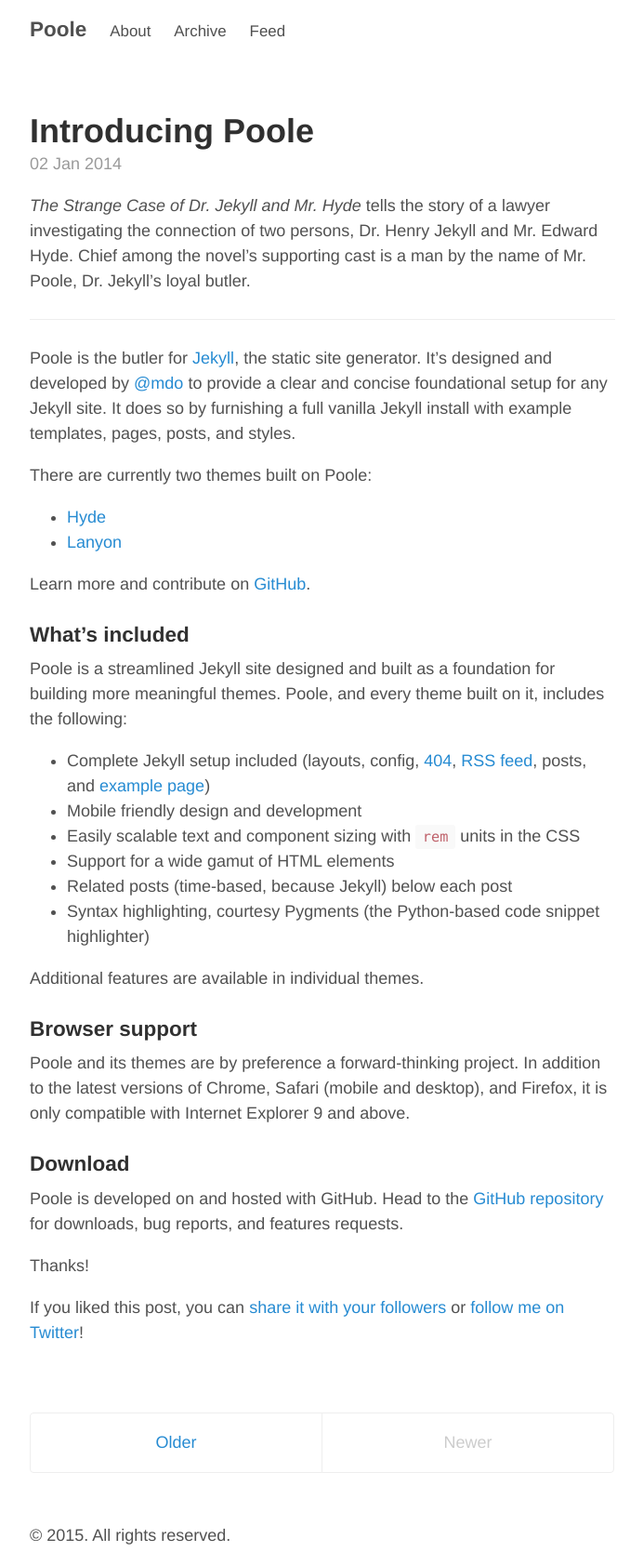
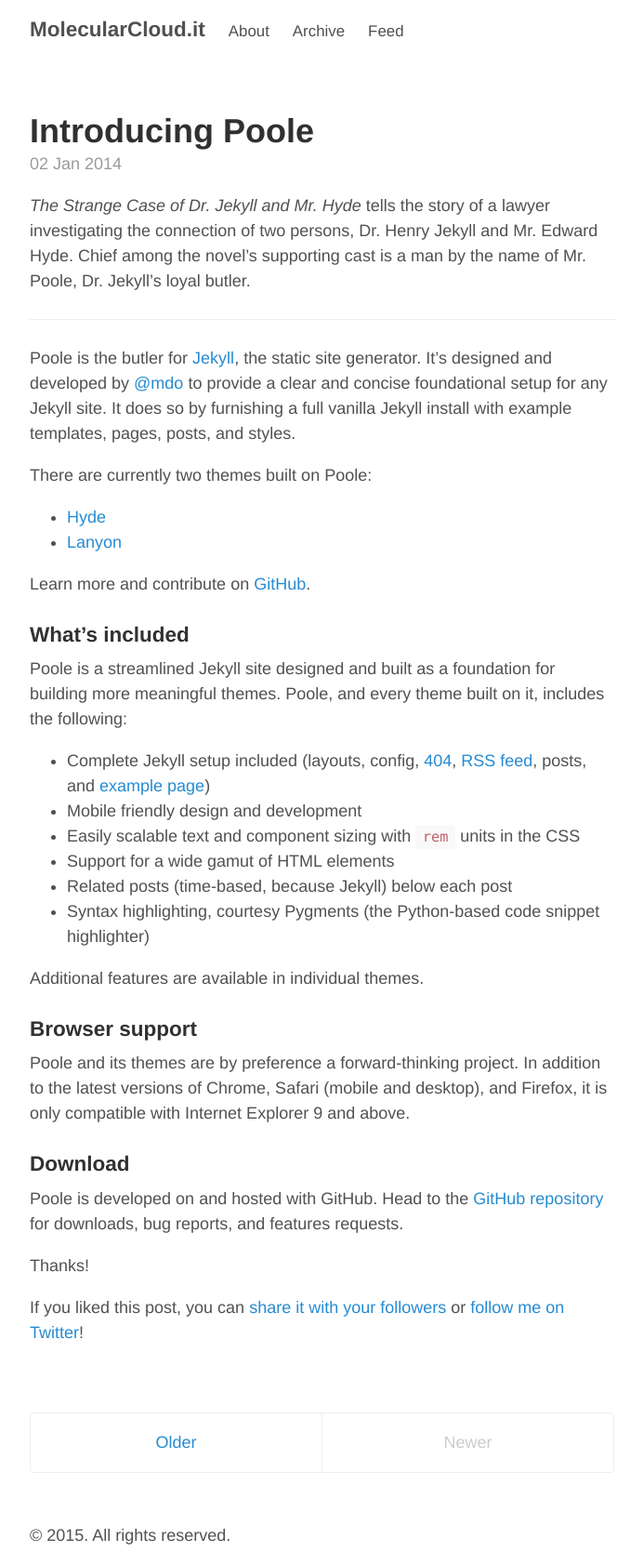
Before and after one commit to gitter-badger/varlottaang.github.io, a Jekyll site: the page built from index.html, in a window 1280 px wide. Shown: the whole page at 93% size, without its empty margins (293-985 px from the left). Built offline with Jekyll 4.4.1, drawn with Linux system fonts in a browser that asks for light colours; the list of posts is cut into pages by our own code; part of the change alters nothing that is shown.

Commit message:
Update _config.yml

```diff
--- a/_config.yml
+++ b/_config.yml
@@ -5,9 +5,9 @@ permalink:           pretty
 relative_permalinks: true
 
 # Setup
-title:               Poole
-tagline:             The Jekyll Butler
-url:                 http://getpoole.com
+title:               MolecularCloud.it
+tagline:             Angelo Varlotta's Blog
+url:                 http://molecularcloud.it
 paginate:            1
 baseurl:             ""
 
@@ -20,14 +20,14 @@ sass:
 
 # About/contact
 author:
-  name:              Mark Otto
-  url:               https://twitter.com/mdo
-  email:             markdotto@gmail.com
+  name:              Angelo Varlotta
+  url:               https://twitter.com/varlottaang
+  email:             angvarlotta@gmail.com
 
 # Custom vars
 version:             2.0.0
 github:
-  repo:              https://github.com/poole/poole
+  repo:              https://github.com/varlottaang/varlottaang.github.io
 
 # This is the list of pages to incldue in the header of the website.
 pages_list:       {'About':'/about','Archive':'/archive','Feed':'/atom.xml'}
```
